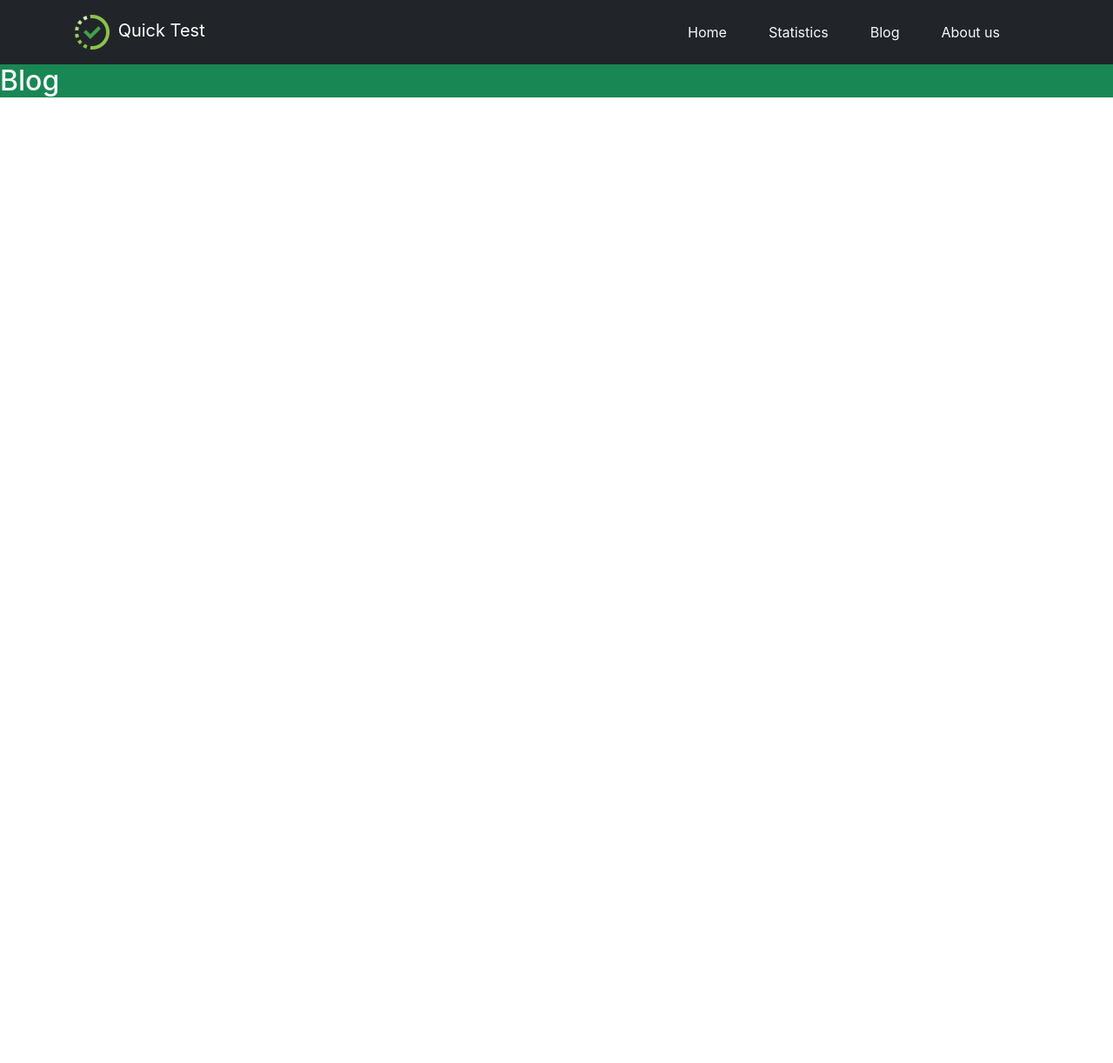
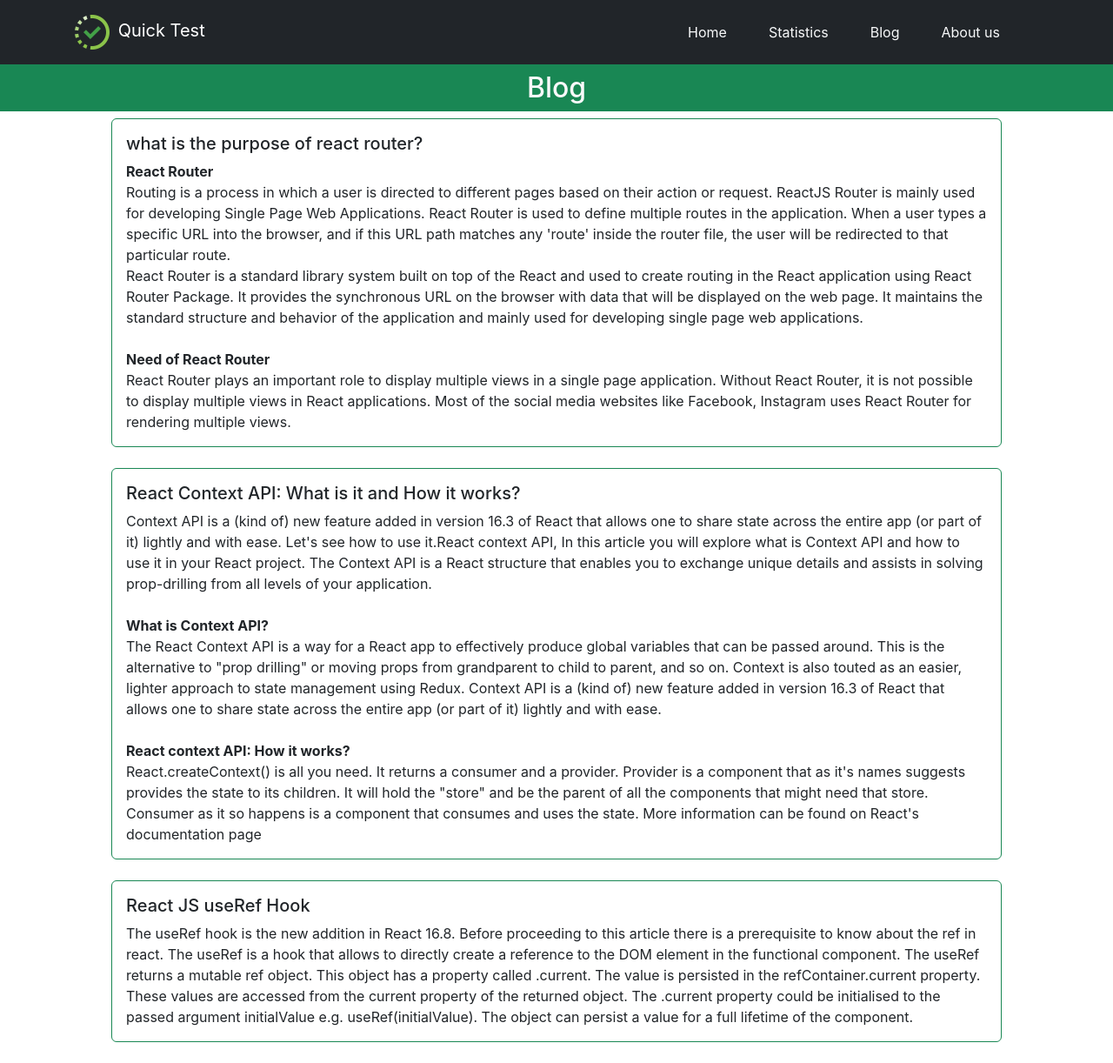
Before and after one commit to mmozammel99/Quick-Test-App, a React (Create React App) app: page /blog in a window 1280 px wide. Shown: the whole page at 87% size. Before the commit the page ends 800 px from the top, so only its background shows below. Built offline with nearby package versions, Linux system fonts and the light colour scheme.

Commit message:
blog add

```diff
--- a/public/index.html
+++ b/public/index.html
@@ -9,7 +9,7 @@
       name="description"
       content="Web site created using create-react-app"
     />
-    <link rel="apple-touch-icon" href="%PUBLIC_URL%/logo192.png" />
+    <!-- <link rel="apple-touch-icon" href="%PUBLIC_URL%/logo192.png" /> -->
     <!--
       manifest.json provides metadata used when your web app is installed on a
       user's mobile device or desktop. See https://developers.google.com/web/fundamentals/web-app-manifest/
--- a/src/Components/Blog/Blog.js
+++ b/src/Components/Blog/Blog.js
@@ -1,9 +1,56 @@
 import React from 'react';
+import Card from 'react-bootstrap/Card';
 
 const Blog = () => {
     return (
         <div>
-            <h2 className="bg-success text-light text-canter">Blog</h2>
+            <h2 className="bg-success text-light text-center py-2">Blog</h2>
+            <Card border="success" className='mx-auto' style={{ width: '80%' }}>
+                <Card.Body>
+                    <Card.Title>what is the purpose of react router?</Card.Title>
+                    <Card.Text>
+                        <strong> React Router </strong>
+                        <br />
+                        Routing is a process in which a user is directed to different pages based on their action or request. ReactJS Router is mainly used for developing Single Page Web Applications. React Router is used to define multiple routes in the application. When a user types a specific URL into the browser, and if this URL path matches any 'route' inside the router file, the user will be redirected to that particular route.
+                        <br />
+                        React Router is a standard library system built on top of the React and used to create routing in the React application using React Router Package. It provides the synchronous URL on the browser with data that will be displayed on the web page. It maintains the standard structure and behavior of the application and mainly used for developing single page web applications.
+                        <br /><br />
+                        <strong> Need of React Router </strong>
+                        <br />
+                        React Router plays an important role to display multiple views in a single page application. Without React Router, it is not possible to display multiple views in React applications. Most of the social media websites like Facebook, Instagram uses React Router for rendering multiple views.
+                    </Card.Text>
+                </Card.Body>
+            </Card>
+            <br />
+            <Card border="success" className='mx-auto' style={{ width: '80%' }}>
+                <Card.Body>
+                    <Card.Title>React Context API: What is it and How it works?</Card.Title>
+                    <Card.Text>
+                        Context API is a (kind of) new feature added in version 16.3 of React that allows one to share state across the entire app (or part of it) lightly and with ease. Let's see how to use it.React context API, In this article you will explore what is Context API and how to use it in your React project. The Context API is a React structure that enables you to exchange unique details and assists in solving prop-drilling from all levels of your application.
+                        <br /><br />
+                        <strong> What is Context API? </strong>
+                        <br />
+                        The React Context API is a way for a React app to effectively produce global variables that can be passed around. This is the alternative to "prop drilling" or moving props from grandparent to child to parent, and so on. Context is also touted as an easier, lighter approach to state management using Redux.
+                        Context API is a (kind of) new feature added in version 16.3 of React that allows one to share state across the entire app (or part of it) lightly and with ease.
+                        <br /><br />
+                        <strong> React context API: How it works? </strong>
+                        <br />
+                        React.createContext() is all you need. It returns a consumer and a provider. Provider is a component that as it's names suggests provides the state to its children. It will hold the "store" and be the parent of all the components that might need that store. Consumer as it so happens is a component that consumes and uses the state. More information can be found on React's documentation page
+                    </Card.Text>
+                </Card.Body>
+            </Card>
+            <br />
+            <Card border="success" className='mx-auto' style={{ width: '80%' }}>
+                <Card.Body>
+                    <Card.Title>React JS useRef Hook</Card.Title>
+                    <Card.Text>
+                        The useRef hook is the new addition in React 16.8. Before proceeding to this article there is a prerequisite to know about the ref in react.
+                        The useRef is a hook that allows to directly create a reference to the DOM element in the functional component.
+                        The useRef returns a mutable ref object. This object has a property called .current. The value is persisted in the refContainer.current property. These values are accessed from the current property of the returned object. The .current property could be initialised to the passed argument initialValue e.g. useRef(initialValue). The object can persist a value for a full lifetime of the component.
+                    </Card.Text>
+                </Card.Body>
+            </Card>
+            <br />
         </div>
     );
 };
```
